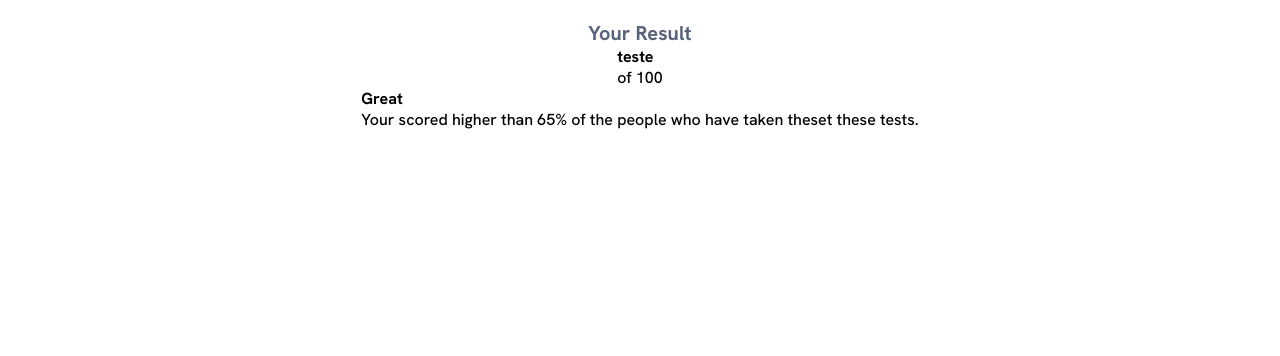
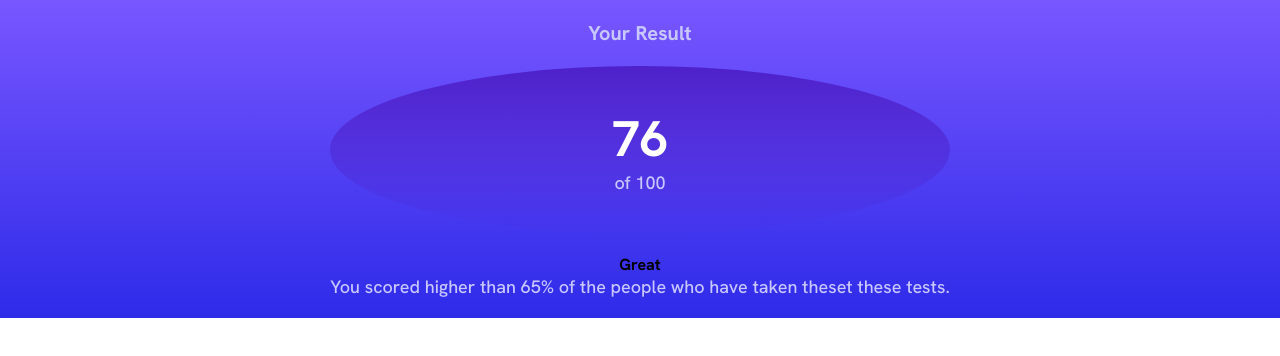
Before and after one commit to matheuzeba/Results-summary-component, a plain HTML site: page index.html in a window 1280 px wide. Drawn offline with Linux system fonts and the light colour scheme.

Commit message:
estilizado circle

```diff
--- a/css/style.css
+++ b/css/style.css
@@ -15,10 +15,34 @@ body .component .col.result {
     display: flex;
     flex-direction: column;
     align-items: center;
+    gap: 2rem;
+
+    text-align: center;
+
+    background: linear-gradient(hsl(252, 100%, 67%), hsl(241, 81%, 54%) ) ;
 }
 
 /* h3 */
 body .component .col.result h3{
     font-size: 2rem;
-    color: hsl(224, 30%, 27%, 80%);
+    color: hsl(241, 100%, 89%);
 }
+
+/* Circle */
+body .component .col.result .result-circle{
+    width: 50%;
+    padding: 4rem;
+    border-radius: 100%;
+    background: linear-gradient(hsla(256, 72%, 46%, 1), hsla(241, 72%, 46%, 0));
+    text-align: center;
+}
+
+body .component .col.result .result-circle h1{
+    font-size: 5rem;
+    color:  hsl(0, 0%, 100%);
+}
+
+body .component .col.result p{
+    font-size: 1.8rem;
+    color: hsl(241, 100%, 89%);
+}
--- a/index.html
+++ b/index.html
@@ -22,12 +22,12 @@
             <section class="col result">
                 <h3>Your Result</h3>
                 <section class="result-circle">
-                    <h1>teste</h1>
+                    <h1>76</h1>
                     <p>of 100</p>
                 </section>
                 <section class="result-text">
                     <h2>Great</h2>
-                    <p>Your scored higher than 65% of the people who have taken theset these tests.</p>
+                    <p>You scored higher than 65% of the people who have taken theset these tests.</p>
                 </section>
             </section>
 
```
